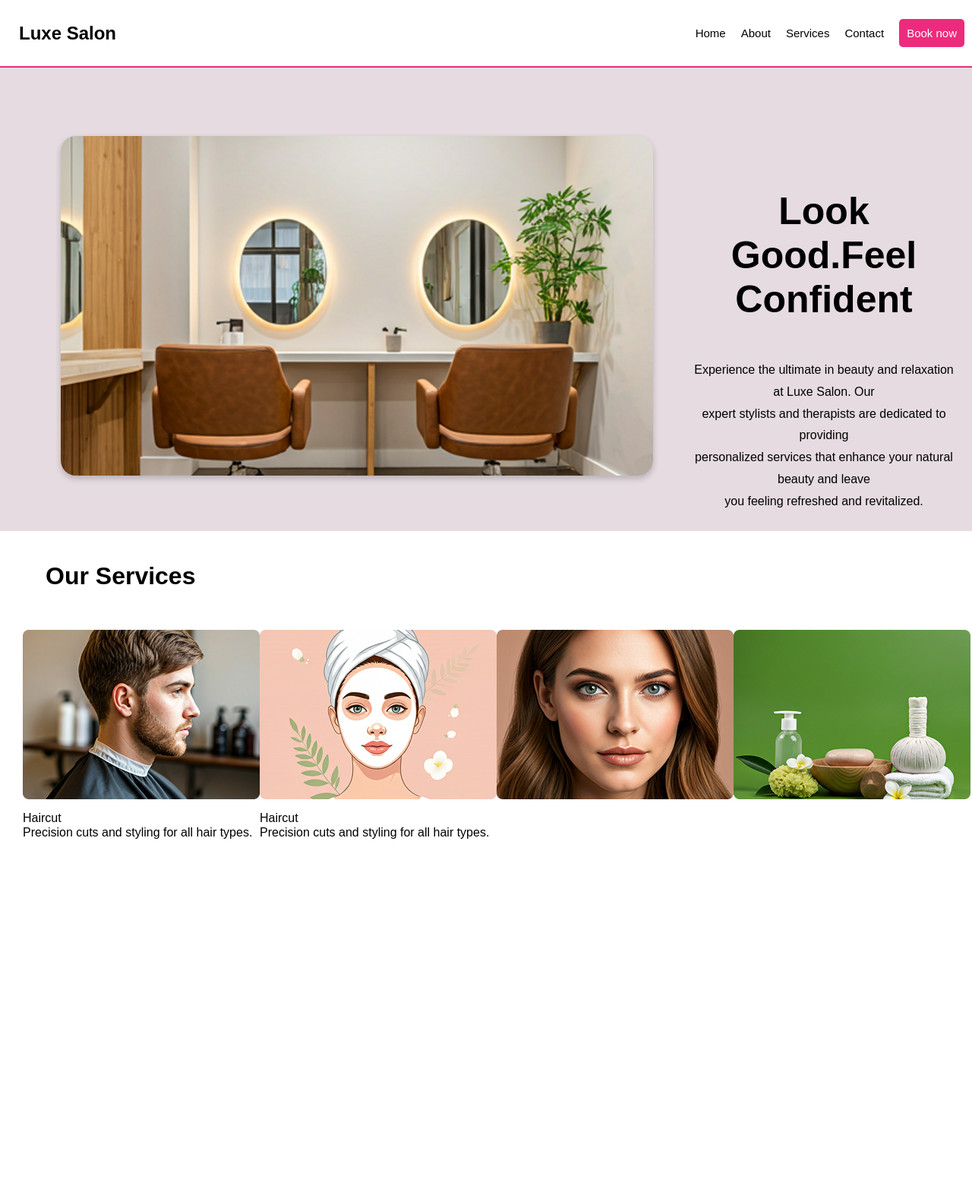
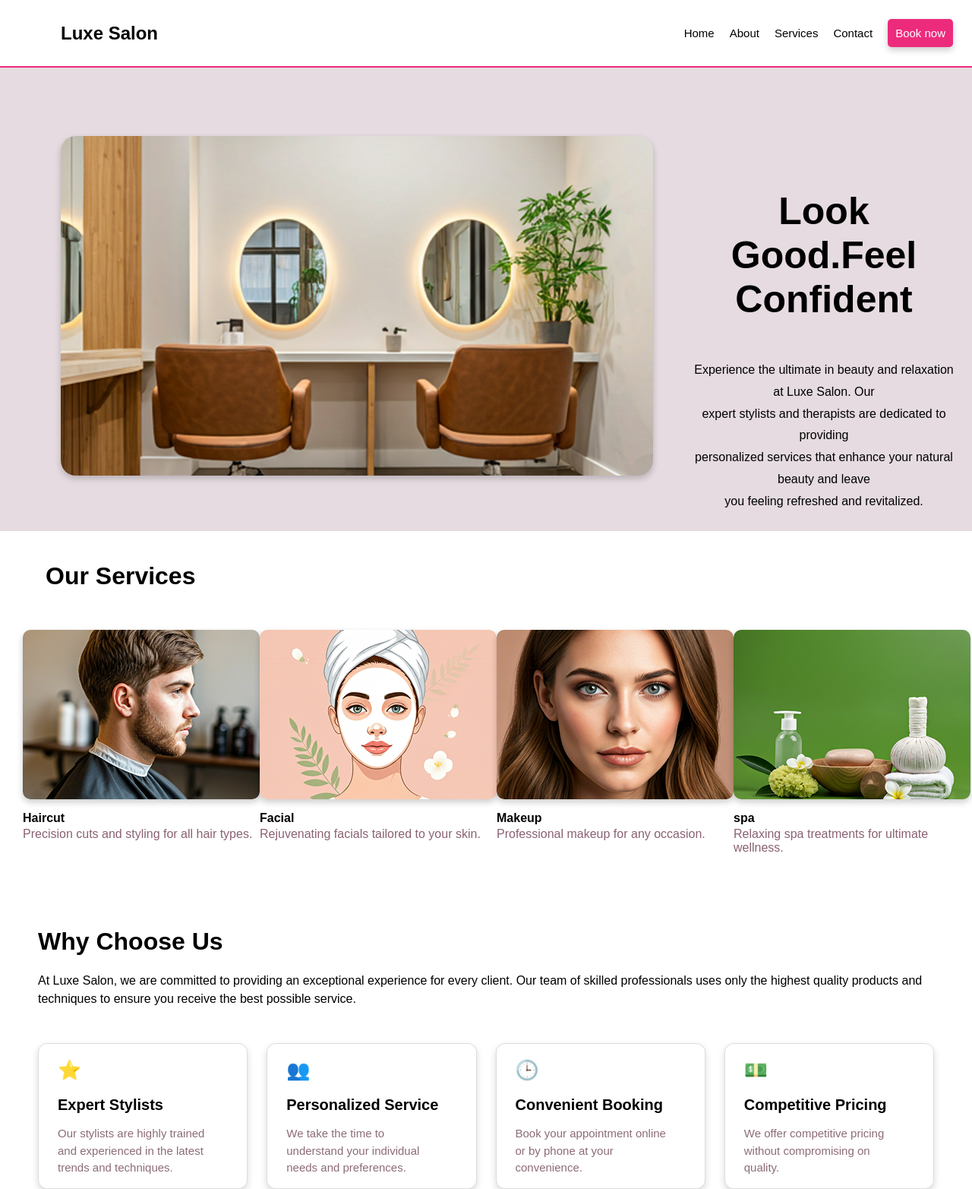
Before and after one commit to Sriramarjun2007/parlour, a Django app: page / in a window 1280 px wide. Shown: the whole page at 76% size. Before the commit the page ends 1104 px from the top, so only its background shows below. Run offline with Django 5.2, Linux system fonts and the light colour scheme.

Commit message:
why choose us home page

```diff
--- a/parlour/user/templates/home.html
+++ b/parlour/user/templates/home.html
@@ -23,7 +23,8 @@
             margin:0;
             color:black;
             margin-right:auto;
-            padding-left:15px;      /* Pushes links to the right */
+            padding-left:70px;
+
         }
 
         .navbar a{
@@ -43,6 +44,9 @@
             border-radius:5px;
             font-size:15px;
             cursor:pointer;
+            margin-right:15px;
+            box-shadow: 0px 4px 8px rgba(0, 0, 0, 0.2);
+            border-radius: 5px;
         }
 
         .container{
@@ -57,6 +61,62 @@
             display:flex;
             justify-content:space-around;
             padding:30px;
+        }
+        .service img{
+            border-radius: 10px;
+            box-shadow: 0px 4px 8px rgba(0, 0, 0, 0.2);
+        }
+        .chooseus h1{
+            padding-left:50px;
+        }
+        .chooseus {
+            margin-top: 50px;
+        }
+        .chooseus p{
+            padding-left:50px;
+            padding-right:50px;
+            line-height: 1.5;
+        }
+        .cards{
+            display:flex;
+            justify-content:space-between;
+            gap:25px;
+            flex-wrap:wrap;
+            margin-left:50px;
+            margin-right:50px;
+        }
+
+        .card{
+            flex:1;
+            min-width:260px;
+            background:#fff;
+            border:1px solid #ddd;
+            border-radius:12px;
+            box-shadow:0 4px 10px rgba(0,0,0,.15);
+            transition:.3s;
+            margin-top:30px;
+        }
+
+        .card:hover{
+            transform:translateY(-8px);
+        }
+
+        .icon{
+            margin-top:20px;
+            font-size:25px;
+            padding-left:25px;
+        }
+
+        .card h3{
+            font-size:20px;
+            margin-bottom:10px;
+            padding-left:25px;
+        }
+
+        .card p{
+            color:#8c6b78;
+            font-size:15px;
+            padding-left:25px;
         }
 
     </style>
@@ -86,11 +146,42 @@
     </div>
     <h1 style="padding-top:20px;padding-left:60px;">Our Services</h1>
     <div class=service>
-        <div><img src="{% static 'images/service1.jpg' %}" alt="Logo"><p style="margin-bottom:0;" >Haircut</p><p style="margin-top:1px;">Precision cuts and styling for all hair types.</p></div>
-        <div><img src="{% static 'images/service2.jpg' %}" alt="Logo"><p style="margin-bottom:0;" >Haircut</p><p style="margin-top:1px;">Precision cuts and styling for all hair types.</p></div>
-        <div><img src="{% static 'images/service3.jpg' %}" alt="Logo"></div>
-        <div><img src="{% static 'images/service4.jpg' %}" alt="Logo"></div>
+        <div><img src="{% static 'images/service1.jpg' %}" alt="Logo"><p style="margin-bottom:0;font-weight:bold;" >Haircut</p><p style="margin-top:3px;color:#8A6173;">Precision cuts and styling for all hair types.</p></div>
+        <div><img src="{% static 'images/service2.jpg' %}" alt="Logo"><p style="margin-bottom:0;font-weight:bold;" >Facial</p><p style="margin-top:3px;color:#8A6173;">Rejuvenating facials tailored to your skin.</p></div>
+        <div><img src="{% static 'images/service3.jpg' %}" alt="Logo"><p style="margin-bottom:0;font-weight:bold;" >Makeup</p><p style="margin-top:3px;color:#8A6173;">Professional makeup for any occasion.</p></div>
+        <div><img src="{% static 'images/service4.jpg' %}" alt="Logo"><p style="margin-bottom:0;font-weight:bold;" >spa</p><p style="margin-top:3px;color:#8A6173;">Relaxing spa treatments for ultimate wellness.</p></div>
     </div>
+    <div class="chooseus">
+        <h1>Why Choose Us</h1>
+        <p>At Luxe Salon, we are committed to providing an exceptional experience for every client. Our team of skilled professionals uses only the highest quality products and techniques to
+ensure you receive the best possible service.</p>
+<div class="cards">
 
+        <div class="card">
+            <div class="icon">⭐</div>
+            <h3>Expert Stylists</h3>
+            <p>Our stylists are highly trained and experienced in the latest trends and techniques.</p>
+        </div>
+
+        <div class="card">
+            <div class="icon">👥</div>
+            <h3>Personalized Service</h3>
+            <p>We take the time to understand your individual needs and preferences.</p>
+        </div>
+
+        <div class="card">
+            <div class="icon">🕒</div>
+            <h3>Convenient Booking</h3>
+            <p>Book your appointment online or by phone at your convenience.</p>
+        </div>
+
+        <div class="card">
+            <div class="icon">💵</div>
+            <h3>Competitive Pricing</h3>
+            <p>We offer competitive pricing without compromising on quality.</p>
+        </div>
+
+    </div>
+    </div>
 </body>
 </html>
```
